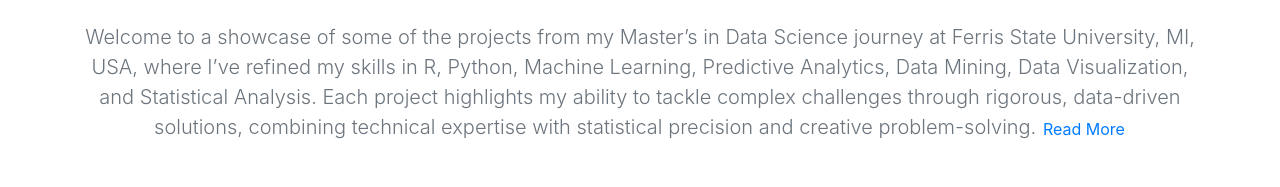
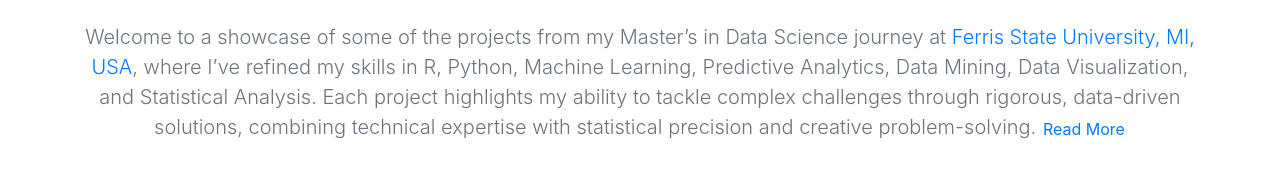
Before and after one commit to NayyerQasim/NayyerQasim.github.io, a plain HTML site: page index.html in a window 1280 px wide. Shown: the part 577-764 px from the top of the page. Drawn offline with nearby package versions, Linux system fonts and the light colour scheme; some icons are missing.

Commit message:
Add files via upload

```diff
--- a/index.html
+++ b/index.html
@@ -73,7 +73,7 @@
         <img src="images/about/2.jpeg" alt="Profile Picture" style="width: 100%; height: 380px; object-fit: cover; object-position: middle;">
     </div>
     <p class="lead text-muted">
-        Welcome to a showcase of some of the projects from my Master’s in Data Science journey at Ferris State University, MI, USA, where I’ve refined my skills in R, Python, Machine Learning, Predictive Analytics, Data Mining, Data Visualization, and Statistical Analysis. Each project highlights my ability to tackle complex challenges through rigorous, data-driven solutions, combining technical expertise with statistical precision and creative problem-solving.
+        Welcome to a showcase of some of the projects from my Master’s in Data Science journey at <a href="https://www.ferris.edu" target="_blank">Ferris State University, MI, USA</a>, where I’ve refined my skills in R, Python, Machine Learning, Predictive Analytics, Data Mining, Data Visualization, and Statistical Analysis. Each project highlights my ability to tackle complex challenges through rigorous, data-driven solutions, combining technical expertise with statistical precision and creative problem-solving.
         <a class="btn btn-link p-0" data-bs-toggle="collapse" href="#about-more" role="button" aria-expanded="false" aria-controls="about-more">
             Read More <i class="bi bi-chevron-down"></i>
         </a>
```
